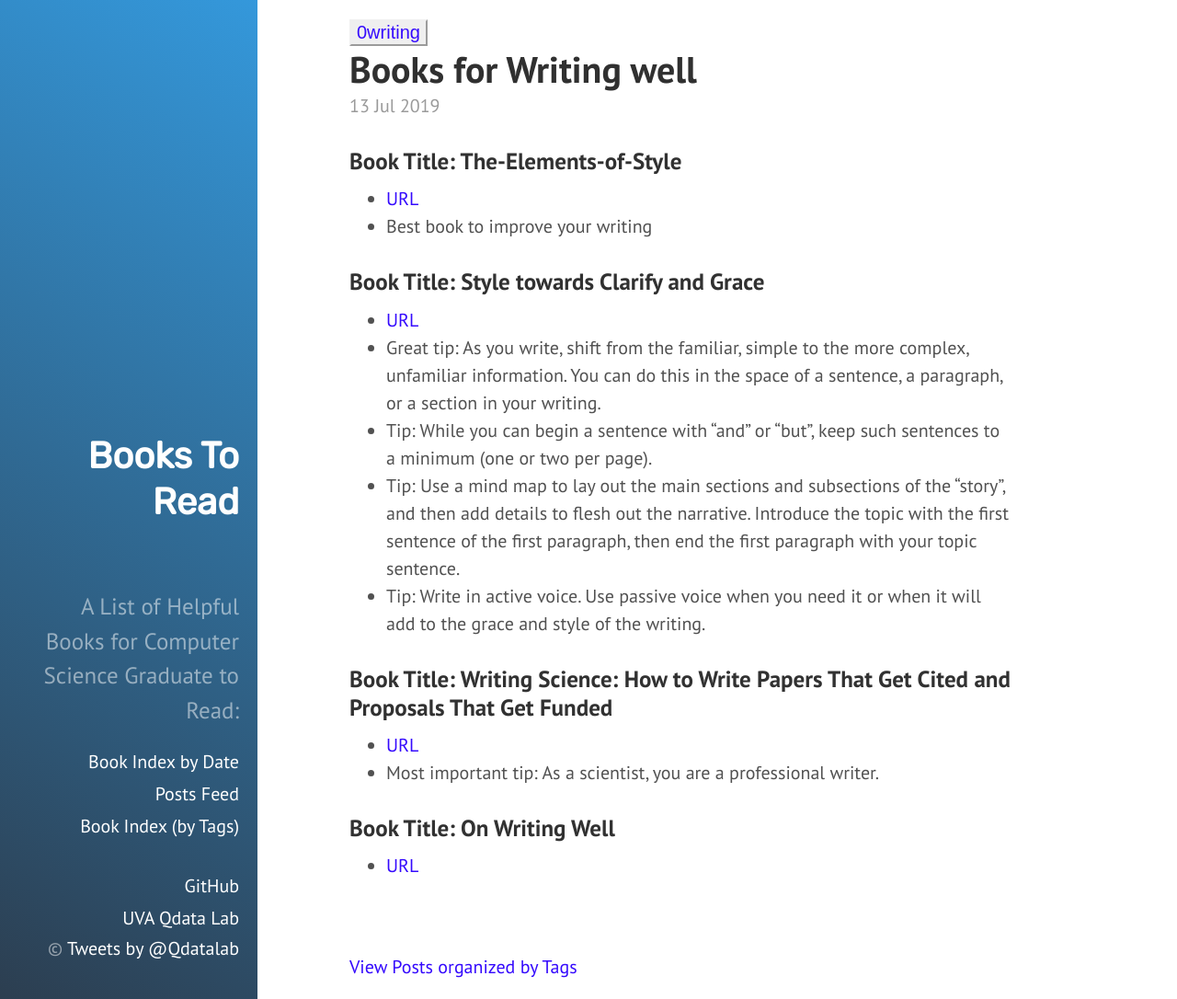
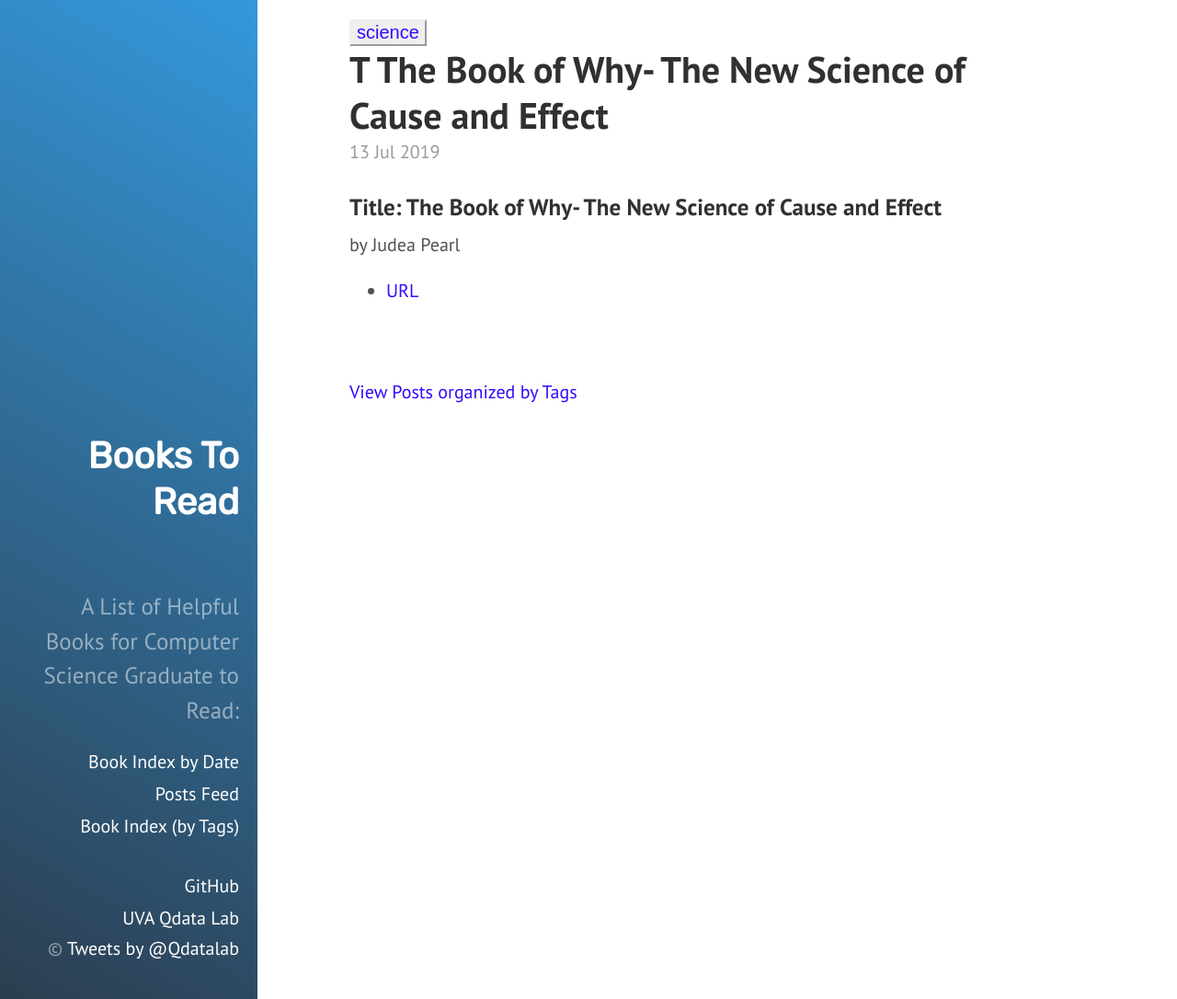
Before and after one commit to qiyanjun/books2read, a Jekyll site: the page built from _posts/2019-07-13-BookofWhy.md, in a window 1280 px wide and 1086 px high. Shown: the whole window at 92% size. Built offline with Jekyll 4.4.1, drawn with Linux system fonts in a browser that asks for light colours.

Commit message:
Update 2019-07-13-BookofWhy.md

```diff
--- a/_posts/2019-07-13-BookofWhy.md
+++ b/_posts/2019-07-13-BookofWhy.md
@@ -1,31 +1,11 @@
 ---
 layout: post
-title: Books for Writing well
+title: T The Book of Why- The New Science of Cause and Effect
 tags:
-- 0Writing
+- Science
 ---
 
 
-### Book Title: The-Elements-of-Style
-- [URL](https://www.audible.com/pd/The-Elements-of-Style-Recorded-Books-Edition-Audiobook/B002V1NRTW)
-- Best book to improve your writing
-
-
-
-### Book Title: Style towards Clarify and Grace
-- [URL](https://www.amazon.com/Style-Clarity-Chicago-Writing-Publishing/dp/0226899152)
-- Great tip: As you write, shift from the familiar, simple to the more complex, unfamiliar information. You can do this in the space of a sentence, a paragraph, or a section in your writing.
-- Tip:  While you can begin a sentence with “and” or “but”, keep such sentences to a minimum (one or two per page).
-- Tip: Use a mind map to lay out the main sections and subsections of the “story”, and then add details to flesh out the narrative. Introduce the topic with the first sentence of the first paragraph, then end the first paragraph with your topic sentence.
-- Tip: Write in active voice. Use passive voice when you need it or when it will add to the grace and style of the writing.
-
-
-
-### Book Title: Writing Science: How to Write Papers That Get Cited and Proposals That Get Funded
-- [URL](https://www.goodreads.com/book/show/13122323-writing-science)
-- Most important tip: As a scientist, you are a professional writer.
-
-
-
-### Book Title: On Writing Well
-- [URL](https://www.amazon.com/Writing-Well-Classic-Guide-Nonfiction/dp/0060891548)
+###  Title: The Book of Why- The New Science of Cause and Effect
+by Judea Pearl
+- [URL](https://www.amazon.com/Book-Why-Science-Cause-Effect/dp/046509760X)
```
